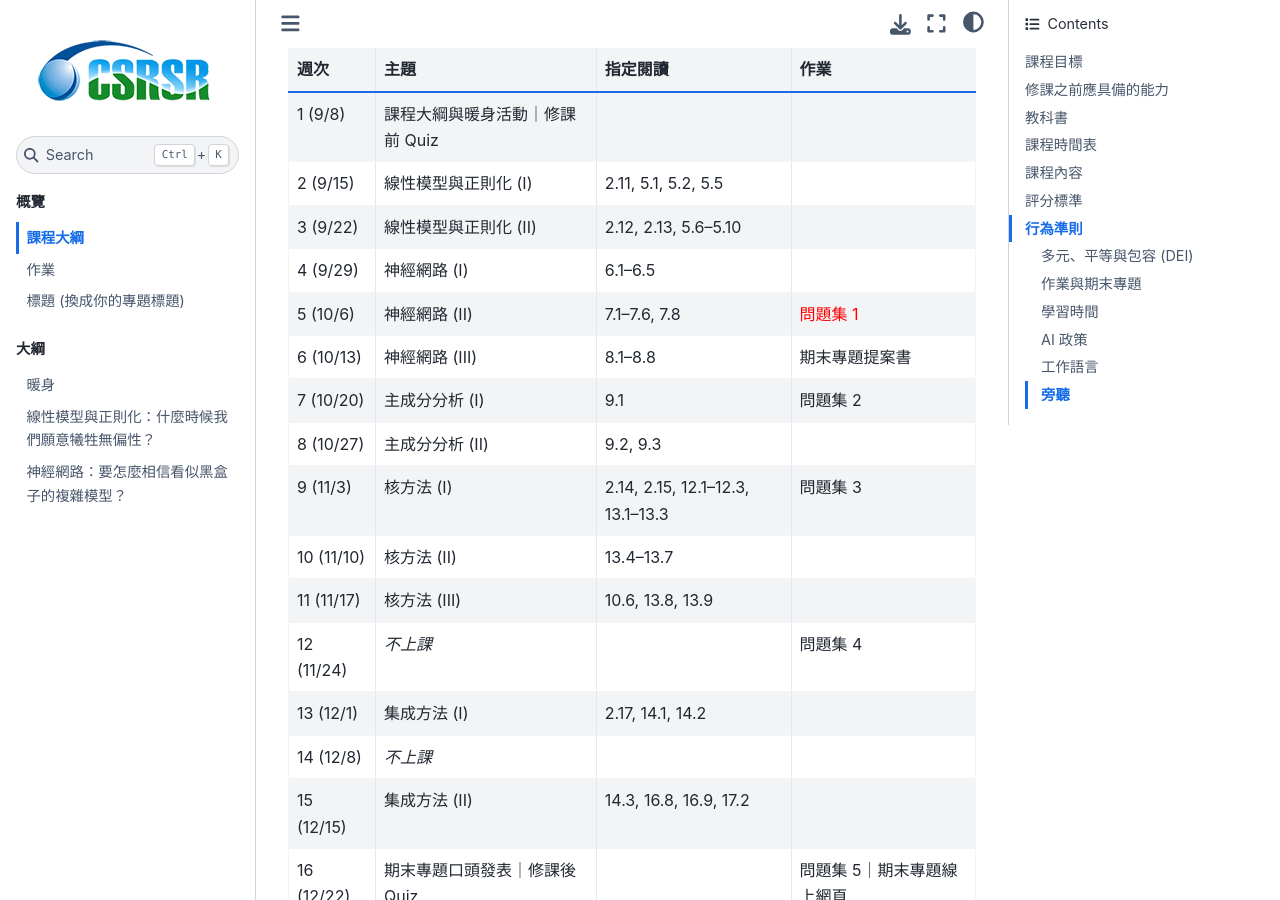
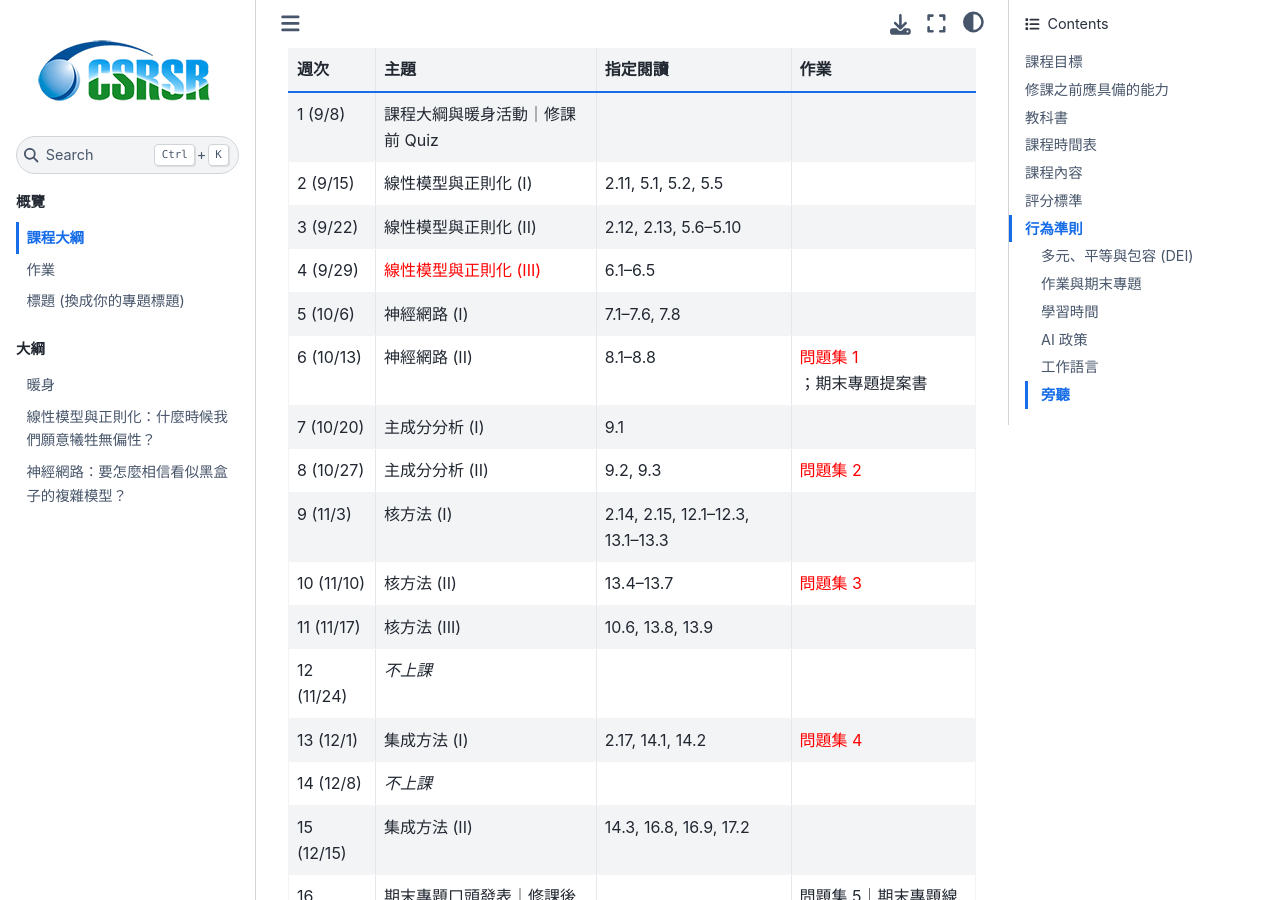
Before and after one commit to whyjz/ncu-env-data-science-zhtw, a Jupyter Book: the page built from docs/syllabus.md, in a window 1280 px wide and 900 px high, scrolled down 945 px. Built offline with Jupyter Book 1.0.4 settings and Sphinx 7.4.7 and the Sphinx Book theme 1.1.4, drawn with Linux system fonts in a browser that asks for light colours.

Commit message:
Update syllabus

```diff
--- a/docs/syllabus.md
+++ b/docs/syllabus.md
@@ -46,33 +46,33 @@ Hsieh, W. (2023). Introduction to Environmental Data Science. Cambridge: Cambrid
   - 2.12, 2.13, 5.6--5.10
   -
 * - 4 (9/29)
-  - 神經網路 (I)
+  - <p style="color: red">線性模型與正則化 (III) </p>
   - 6.1--6.5
   -
 * - 5 (10/6)
+  - 神經網路 (I)
+  - 7.1--7.6, 7.8
+  -
+* - 6 (10/13)
   - 神經網路 (II)
-  - 7.1--7.6, 7.8
-  - <p style="color: red">問題集 1</p>
-* - 6 (10/13)
-  - 神經網路 (III)
   - 8.1--8.8
-  - 期末專題提案書
+  - <p style="color: red">問題集 1</p>；期末專題提案書
 * - 7 (10/20)
   - 主成分分析 (I)
   - 9.1
-  - 問題集 2
+  -
 * - 8 (10/27)
   - 主成分分析 (II)
   - 9.2, 9.3
-  -
+  - <p style="color: red">問題集 2</p>
 * - 9 (11/3)
   - 核方法 (I)
   - 2.14, 2.15, 12.1--12.3, 13.1--13.3
-  - 問題集 3
+  -
 * - 10 (11/10)
   - 核方法 (II)
   - 13.4--13.7
-  -
+  - <p style="color: red">問題集 3</p>
 * - 11 (11/17)
   - 核方法 (III)
   - 10.6, 13.8, 13.9
@@ -80,11 +80,11 @@ Hsieh, W. (2023). Introduction to Environmental Data Science. Cambridge: Cambrid
 * - 12 (11/24)
   - *不上課*
   -
-  - 問題集 4
+  -
 * - 13 (12/1)
   - 集成方法 (I)
   - 2.17, 14.1, 14.2
-  -
+  - <p style="color: red">問題集 4</p>
 * - 14 (12/8)
   - *不上課*
   -
```
